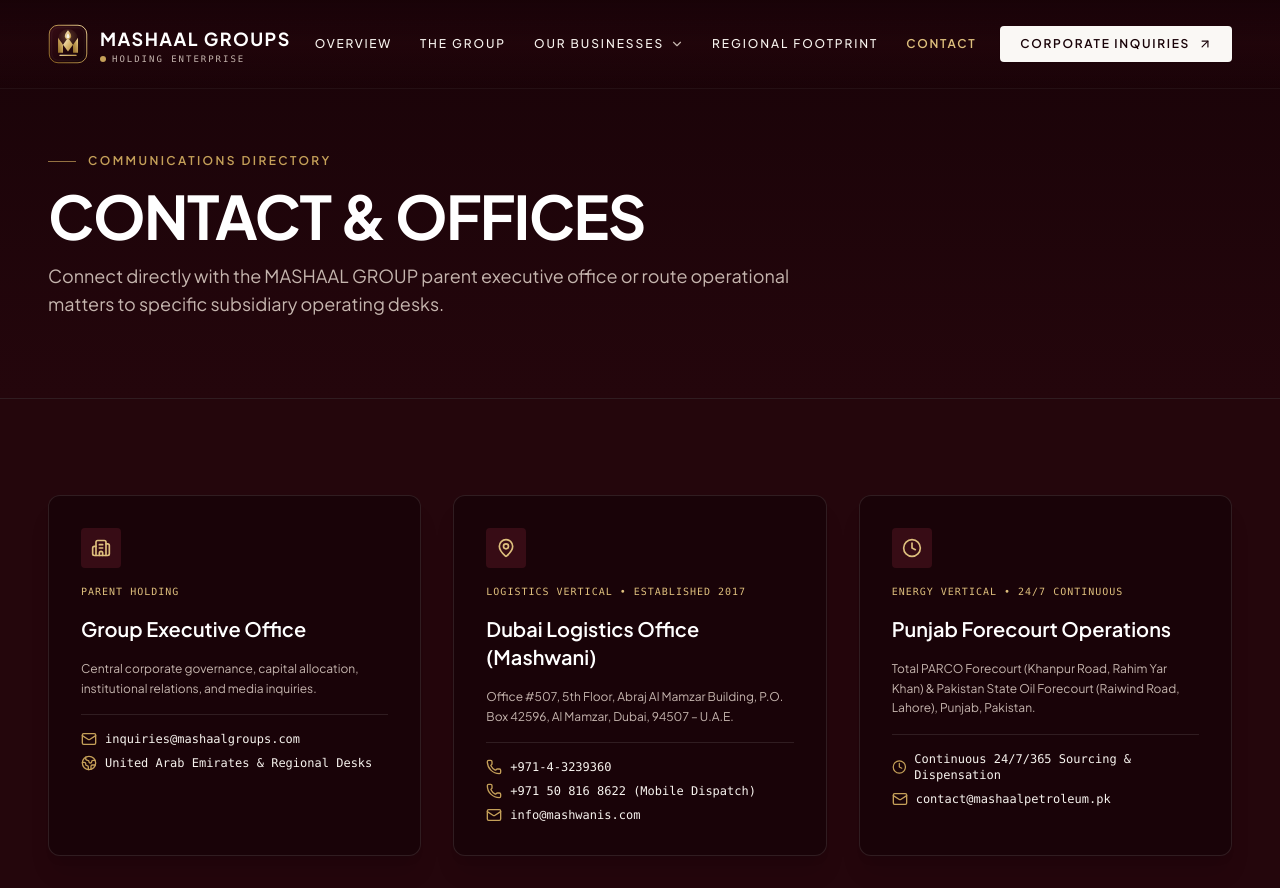
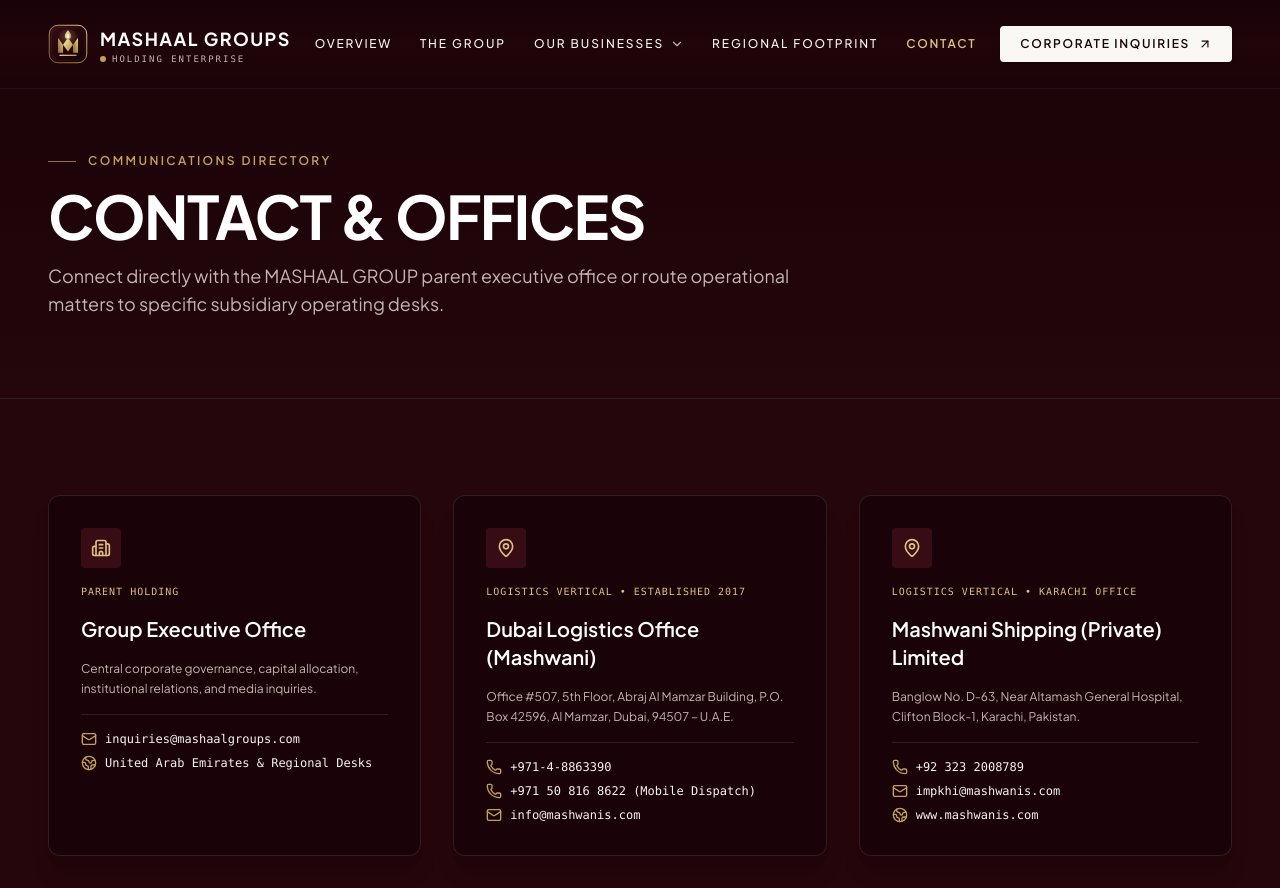
Before and after one commit to ARSHMAN1776/mashaal-groups, a Next.js app: page /contact in a window 1280 px wide. Shown: the top 888 px of the page. Built offline with nearby package versions, Linux system fonts and the light colour scheme.

Commit message:
Update office contact details

```diff
--- a/src/app/businesses/mashwani-shipping/page.tsx
+++ b/src/app/businesses/mashwani-shipping/page.tsx
@@ -106,7 +106,7 @@
                   Office #507, 5th Floor, Abraj Al Mamzar Building, P.O. Box 42596, Al Mamzar, Dubai, 94507 – U.A.E.
                 </p>
                 <div className="space-y-1 text-xs font-mono text-[#F7F3EE] pt-1">
-                  <div>Telephone: +971-4-3239360</div>
+                  <div>Telephone: +971-4-8863390</div>
                   <div>Direct Dispatch: +971 50 816 8622</div>
                   <div>Email: info@mashwanis.com</div>
                 </div>
--- a/src/app/contact/page.tsx
+++ b/src/app/contact/page.tsx
@@ -76,7 +76,7 @@
               <div className="pt-4 border-t border-white/10 space-y-2 text-xs font-mono text-[#F7F3EE]">
                 <div className="flex items-center gap-2">
                   <Phone className="w-4 h-4 text-[#C5A059]" />
-                  <span>+971-4-3239360</span>
+                  <span>+971-4-8863390</span>
                 </div>
                 <div className="flex items-center gap-2">
                   <Phone className="w-4 h-4 text-[#C5A059]" />
@@ -89,7 +89,37 @@
               </div>
             </StaggerItem>
 
-            {/* Office 3: Punjab Forecourts (Petroleum) */}
+            {/* Office 3: Karachi Operations (Mashwani Shipping) */}
+            <StaggerItem className="p-8 bg-[#190308] border border-white/10 rounded-xl space-y-4 shadow-xl hover:border-[#DEBF7D]/50 transition-all duration-300">
+              <div className="w-10 h-10 rounded bg-[#370C15] flex items-center justify-center text-[#DEBF7D]">
+                <MapPin className="w-5 h-5" />
+              </div>
+              <span className="text-[10px] font-mono uppercase tracking-widest text-[#DEBF7D] block">
+                Logistics Vertical • Karachi Office
+              </span>
+              <h2 className="font-sans font-semibold text-xl font-bold text-white">
+                Mashwani Shipping (Private) Limited
+              </h2>
+              <p className="text-xs text-[#C5B5AE] leading-relaxed">
+                Banglow No. D-63, Near Altamash General Hospital, Clifton Block-1, Karachi, Pakistan.
+              </p>
+              <div className="pt-4 border-t border-white/10 space-y-2 text-xs font-mono text-[#F7F3EE]">
+                <div className="flex items-center gap-2">
+                  <Phone className="w-4 h-4 text-[#C5A059]" />
+                  <span>+92 323 2008789</span>
+                </div>
+                <div className="flex items-center gap-2">
+                  <Mail className="w-4 h-4 text-[#C5A059]" />
+                  <span>impkhi@mashwanis.com</span>
+                </div>
+                <div className="flex items-center gap-2">
+                  <Globe2 className="w-4 h-4 text-[#C5A059]" />
+                  <span>www.mashwanis.com</span>
+                </div>
+              </div>
+            </StaggerItem>
+
+            {/* Office 4: Punjab Forecourts (Petroleum) */}
             <StaggerItem className="p-8 bg-[#190308] border border-white/10 rounded-xl space-y-4 shadow-xl hover:border-[#DEBF7D]/50 transition-all duration-300">
               <div className="w-10 h-10 rounded bg-[#370C15] flex items-center justify-center text-[#DEBF7D]">
                 <Clock className="w-5 h-5" />
--- a/src/app/page.tsx
+++ b/src/app/page.tsx
@@ -570,7 +570,7 @@
               <span className="text-[#1C1514] font-sans font-medium block">Office #507, 5th Floor, Abraj Al Mamzar Building, Al Mamzar, Dubai, UAE</span>
             </div>
             <div className="text-right sm:text-left font-mono text-[11px] text-[#4A403C]">
-              <span>Tel: +971-4-3239360</span> &nbsp;|&nbsp; <span className="text-[#6B1C28] font-semibold">info@mashwanis.com</span>
+              <span>Tel: +971-4-8863390</span> &nbsp;|&nbsp; <span className="text-[#6B1C28] font-semibold">info@mashwanis.com</span>
             </div>
           </ScrollReveal>
 
--- a/src/components/layout/Footer.tsx
+++ b/src/components/layout/Footer.tsx
@@ -110,7 +110,7 @@
                   Office #507, 5th Floor, Abraj Al Mamzar Building, Al Mamzar, Dubai, UAE
                 </p>
                 <p className="text-[11px] text-[#DEBF7D] mt-1 font-mono">
-                  Tel: +971-4-3239360
+                  Tel: +971-4-8863390
                 </p>
               </div>
 
--- a/src/components/seo/JsonLd.tsx
+++ b/src/components/seo/JsonLd.tsx
@@ -46,7 +46,7 @@
             "addressCountry": "PK"
           }
         ],
-        "telephone": "+971-4-3239360",
+        "telephone": "+971-4-8863390",
         "sameAs": [
           "https://www.mashwanis.com/",
           "https://mashaal-petroleum.vercel.app/"
--- a/src/lib/data.ts
+++ b/src/lib/data.ts
@@ -158,7 +158,7 @@
     ],
     contactInfo: {
       address: "Office #507, 5th Floor, Abraj Al Mamzar Building, P.O. Box 42596, Al Mamzar, Dubai, 94507 – U.A.E.",
-      phone: "+971-4-3239360 / +971 50 816 8622",
+      phone: "+971-4-8863390 / +971 50 816 8622",
       email: "info@mashwanis.com"
     }
   }
```
Also changed, not shown: public/llms-full.txt, public/llms.txt, 1 other file (tests, documents, lock files or other folders).
